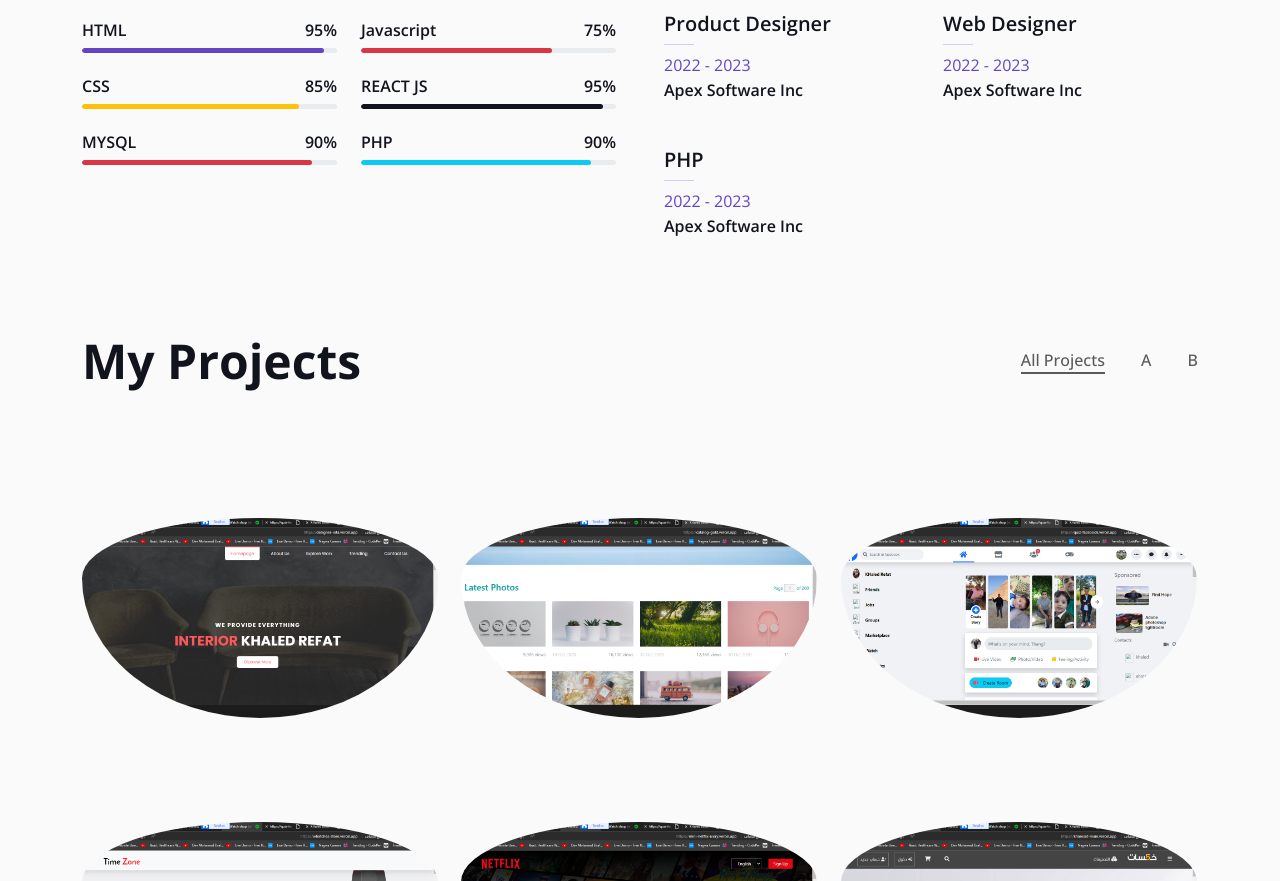
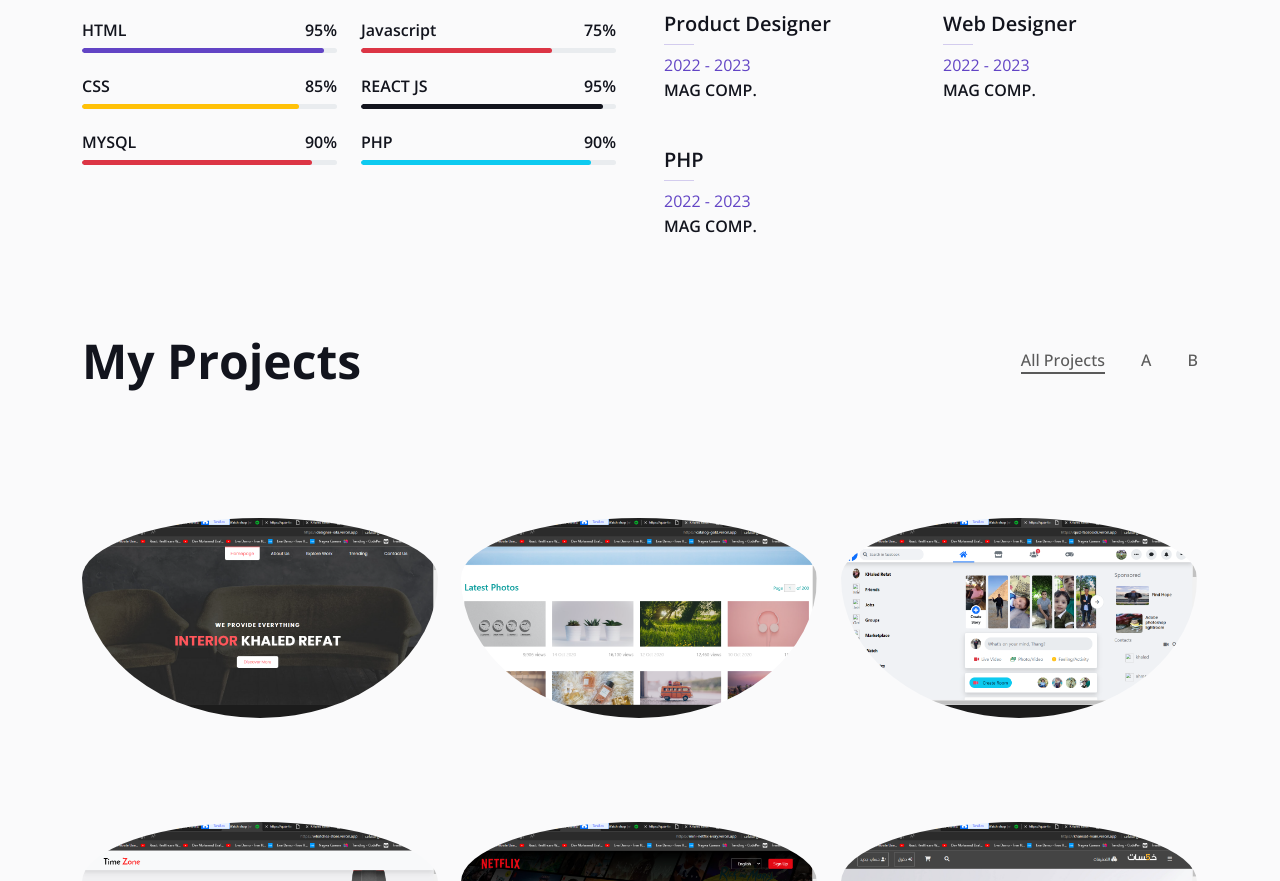
Before and after one commit to khaledrefat/Khaled-portfolio-24-1-2023, a plain HTML site: page index.html in a window 1280 px wide. Shown: the part 1651-2532 px from the top of the page. Drawn offline with nearby package versions, Linux system fonts and the light colour scheme.

Commit message:
Update index.html

```diff
--- a/index.html
+++ b/index.html
@@ -292,19 +292,19 @@
                                     <h5>Product Designer</h5>
                                     <hr class="text-primary my-2">
                                     <p class="text-primary mb-1">2022 - 2023</p>
-                                    <h6 class="mb-0">Apex Software Inc</h6>
+                                    <h6 class="mb-0"> MAG COMP. </h6>
                                 </div>
                                 <div class="col-sm-6">
                                     <h5>Web Designer</h5>
                                     <hr class="text-primary my-2">
                                     <p class="text-primary mb-1">2022 - 2023</p>
-                                    <h6 class="mb-0">Apex Software Inc</h6>
+                                    <h6 class="mb-0">MAG COMP. </h6>
                                 </div>
                                 <div class="col-sm-6">
                                     <h5> PHP</h5>
                                     <hr class="text-primary my-2">
                                     <p class="text-primary mb-1">2022 - 2023</p>
-                                    <h6 class="mb-0">Apex Software Inc</h6>
+                                    <h6 class="mb-0"> MAG COMP. </h6>
                                 </div>
                             </div>
                         </div>
```
